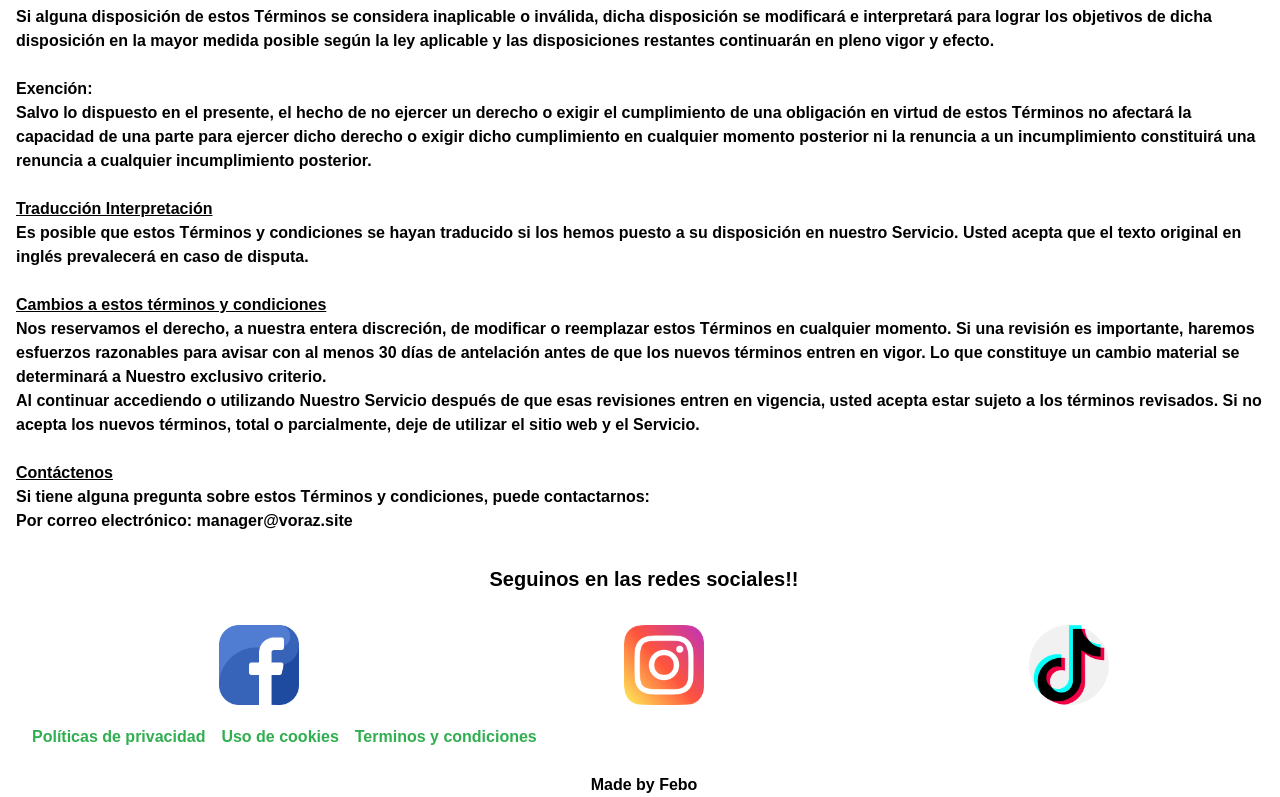
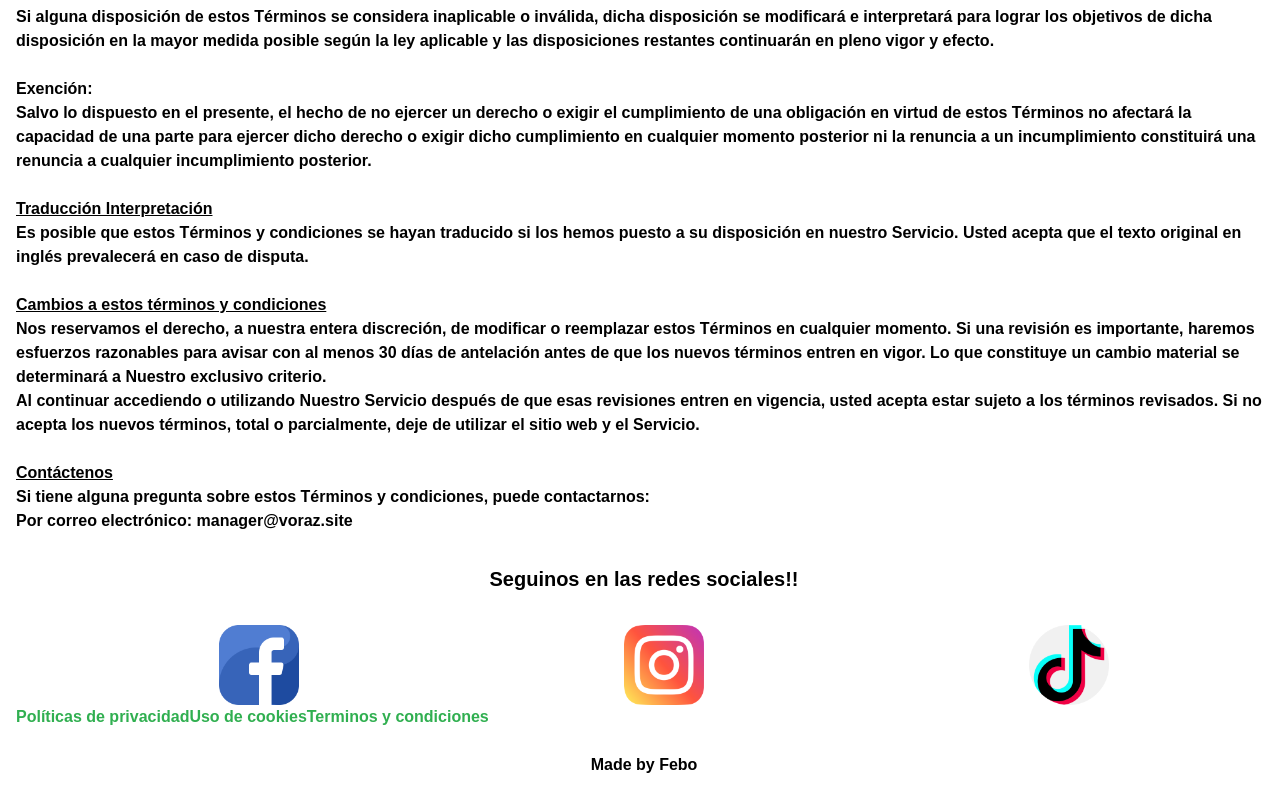
Before and after one commit to juanma-romero/Voraz, a React (Vite) app: page /terminos in a window 1280 px wide. Shown: the part 2405-3202 px from the top of the page. Built offline with nearby package versions, Linux system fonts and the light colour scheme; a web font is replaced by a local one.

Commit message:
modificando para Vercel renderize paginas

```diff
--- a/src/App.jsx
+++ b/src/App.jsx
@@ -7,7 +7,7 @@ import tiktok from './assets/tik-tok_3046129.png'
 import conjunto from './assets/conjunto.jpg'
 import premium from './assets/bocaditosArribaChica.jpg'
 import eco from './assets/ecoGral.jpg'
-import { Routes, Route } from 'react-router-dom'
+import { Routes, Route, Link } from 'react-router-dom'
 import Politicas from './Politicas'
 import Cookies from './Cookies'
 import Terminos from './Terminos'
@@ -26,6 +26,7 @@ export default function App() {
       </header>
       <Routes>
         <Route index path='/' element={<MainHome />} />
+
         <Route path="/politicas" element={<Politicas />} />
         <Route path="/cookies" element={<Cookies />} />
         <Route path="/terminos" element={<Terminos />} />
@@ -44,9 +45,9 @@ export default function App() {
 
         </div>
         <div className='flex flex-row'>
-          <a target="_blank" href="/Politicas" className="text-verde hover:underline mt-5 ml-4">Políticas de privacidad</a>
-          <a target="_blank" href="/Cookies" className="text-verde hover:underline mt-5 ml-4">Uso de cookies</a>
-          <a target="_blank" href="/Terminos" className="text-verde hover:underline mt-5 ml-4">Terminos y condiciones</a>
+        <Link to={'/politicas'} className="text-verde hover:underline" target="_blank">Políticas de privacidad</Link>
+        <Link to={'/cookies'} className="text-verde hover:underline" target="_blank">Uso de cookies</Link>
+        <Link to={'/terminos'} className="text-verde hover:underline" target="_blank">Terminos y condiciones</Link>
 
         </div>
         <p className='flex justify-center pt-6'>Made by&nbsp;<a className='text-yellow-500' href='/'>Febo</a></p>
--- a/src/Modal.jsx
+++ b/src/Modal.jsx
@@ -25,9 +25,9 @@ const Modal = () => {
           <p className="text-lg">Estimado usuario,</p>
           <p>Antes de que pueda acceder completamente a nuestra página web, es importante que acepte:</p>
           <ol>
-            <li><Link to={'/politicas'} className="text-verde hover:underline" target="_blank">Políticas de privacidad</Link></li>
-            <li><Link to={'/cookies'} className="text-verde hover:underline" target="_blank">Uso de cookies</Link></li>
-            <li><Link to={'/terminos'} className="text-verde hover:underline" target="_blank">Terminos y condiciones</Link></li>
+            <li><Link to={'./politicas'} className="text-verde hover:underline" target="_blank">Políticas de privacidad</Link></li>
+            <li><Link to={'./cookies'} className="text-verde hover:underline" target="_blank">Uso de cookies</Link></li>
+            <li><Link to={'./terminos'} className="text-verde hover:underline" target="_blank">Terminos y condiciones</Link></li>
           </ol>
          <p>Queremos asegurarnos de que tenga pleno conocimiento de cómo se recopilan,
             utilizan y protegen sus datos personales, así como de cómo se utilizan las cookies en nuestro sitio.</p>
```
Also changed, not shown: src/vercel.json (added).
